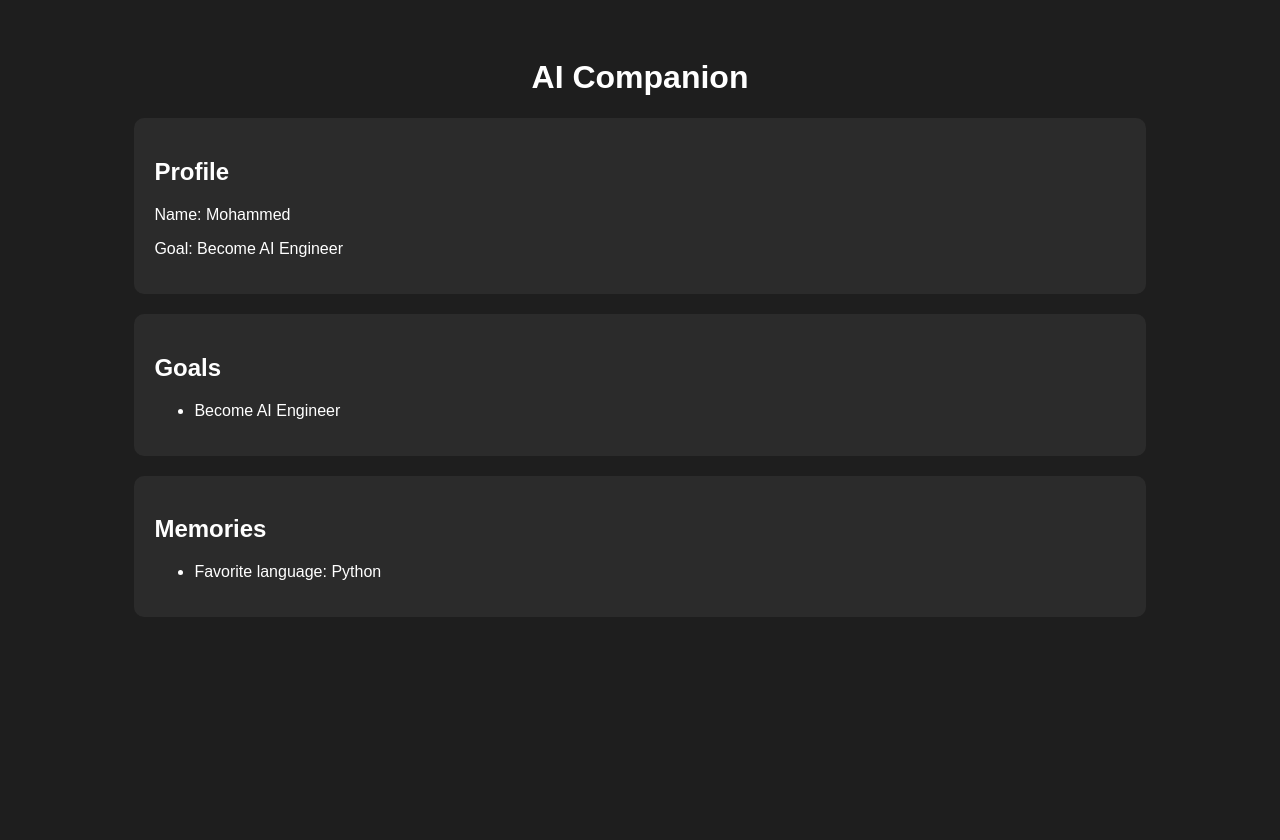
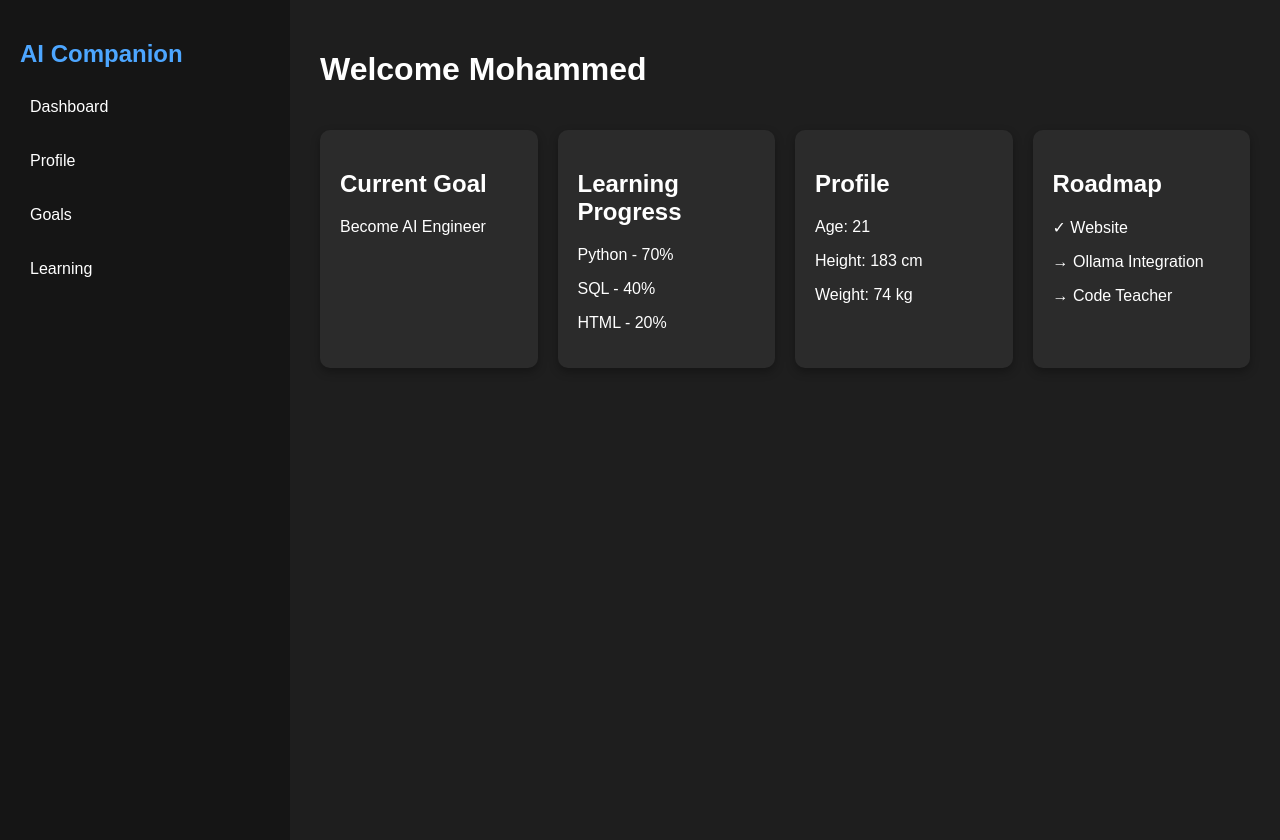
Before and after one commit to gayadamohammad-coder/Ai-Companion, a Flask app: page / in a window 1280 px wide. Before the commit the page ends 617 px from the top, so only its background shows below. Run offline with Flask 3, Linux system fonts and the light colour scheme.

Commit message:
AI Companion dashboard layout and CSS improvments

```diff
--- a/static/style.css
+++ b/static/style.css
@@ -1,13 +1,24 @@
 body {
+    margin: 0;
+    font-family: Arial, sans-serif;
     background-color: #1e1e1e;
     color: white;
-    font-family: Arial, sans-serif;
 }
 
 .container {
-    width: 80%;
-    margin: auto;
-    padding-top: 30px;
+    display: flex;
+}
+
+.sidebar {
+    width: 250px;
+    height: 100vh;
+    background-color: #151515;
+    padding: 20px;
+}
+
+.main {
+    flex: 1;
+    padding: 30px;
 }
 
 .card {
@@ -15,8 +26,48 @@ body {
     padding: 20px;
     margin-top: 20px;
     border-radius: 10px;
+    box-shadow: 0px 4px 10px rgba(0,0,0,0.3);
+    transition: 0.3s;
 }
 
-h1 {
-    text-align: center;
+.menu-item {
+    padding: 10px;
+    border-radius: 8px;
 }
+
+.menu-item:hover {
+    background-color: #2b2b2b;
+    cursor: pointer;
+}
+
+#logo {
+    color: #4da6ff;
+}
+
+.card:hover {
+    transform: translateY(-5px);
+}
+
+.cards {
+    display: flex;
+    gap: 20px;
+}
+
+.card {
+    flex: 1;
+}
+
+.cards {
+    display: flex;
+    gap: 20px;
+}
+
+.card {
+    flex: 1;
+}
+
+.cards {
+    display: flex;
+    gap: 20px;
+    flex-wrap: wrap;
+}
--- a/templates/index.html
+++ b/templates/index.html
@@ -2,33 +2,57 @@
 <html>
 <head>
     <title>AI Companion</title>
-    <link rel="stylesheet" href="{{ url_for('static', filename='style.css') }}">
+
+    <link rel="stylesheet"
+          href="{{ url_for('static', filename='style.css') }}">
 </head>
 
 <body>
 
 <div class="container">
 
-        <h1>AI Companion</h1>
+    <div class="sidebar">
+        <h2 id="logo">AI Companion</h2>
+
+        <p class="menu-item">Dashboard</p>
+        <p class="menu-item">Profile</p>
+        <p class="menu-item">Goals</p>
+        <p class="menu-item">Learning</p>
+    </div>
+
+    <div class="main">
+        <h1>Welcome Mohammed</h1>
+
+        <div class="cards">
+
+    <div class="card">
+        <h2>Current Goal</h2>
+        <p>Become AI Engineer</p>
+    </div>
+
+    <div class="card">
+        <h2>Learning Progress</h2>
+        <p>Python - 70%</p>
+        <p>SQL - 40%</p>
+        <p>HTML - 20%</p>
+    </div>
 
 <div class="card">
     <h2>Profile</h2>
-            <p>Name: Mohammed</p>
-            <p>Goal: Become AI Engineer</p>
+
+    <p>Age: 21</p>
+    <p>Height: 183 cm</p>
+    <p>Weight: 74 kg</p>
 </div>
 
 <div class="card">
-            <h2>Goals</h2>
-            <ul>
-                <li>Become AI Engineer</li>
-            </ul>
+    <h2>Roadmap</h2>
+
+    <p>✓ Website</p>
+    <p>→ Ollama Integration</p>
+    <p>→ Code Teacher</p>
 </div>
 
-        <div class="card">
-            <h2>Memories</h2>
-            <ul>
-                <li>Favorite language: Python</li>
-            </ul>
     </div>
 
 </div>
```
Lines whose indentation alone changed are shown as unchanged.
